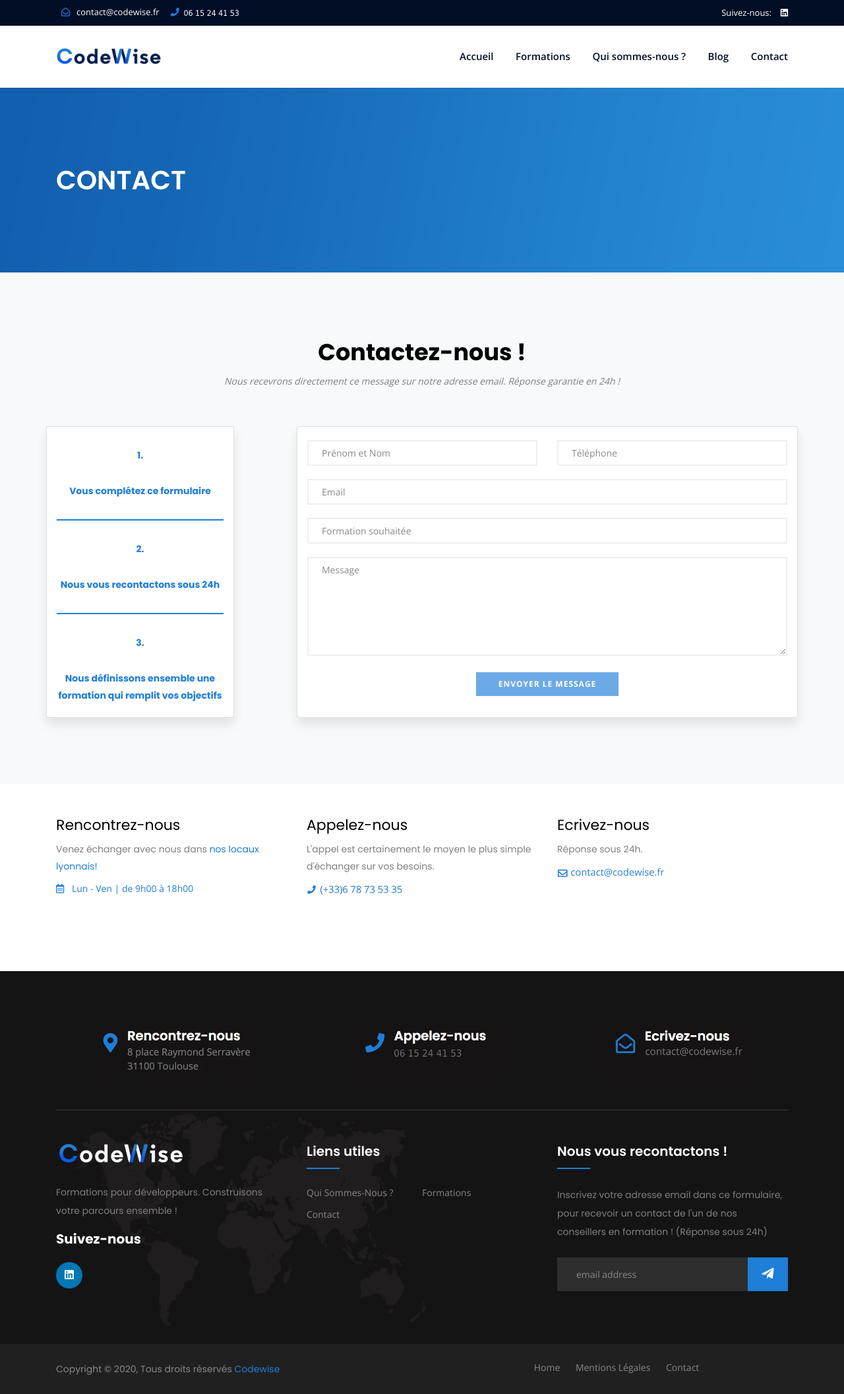
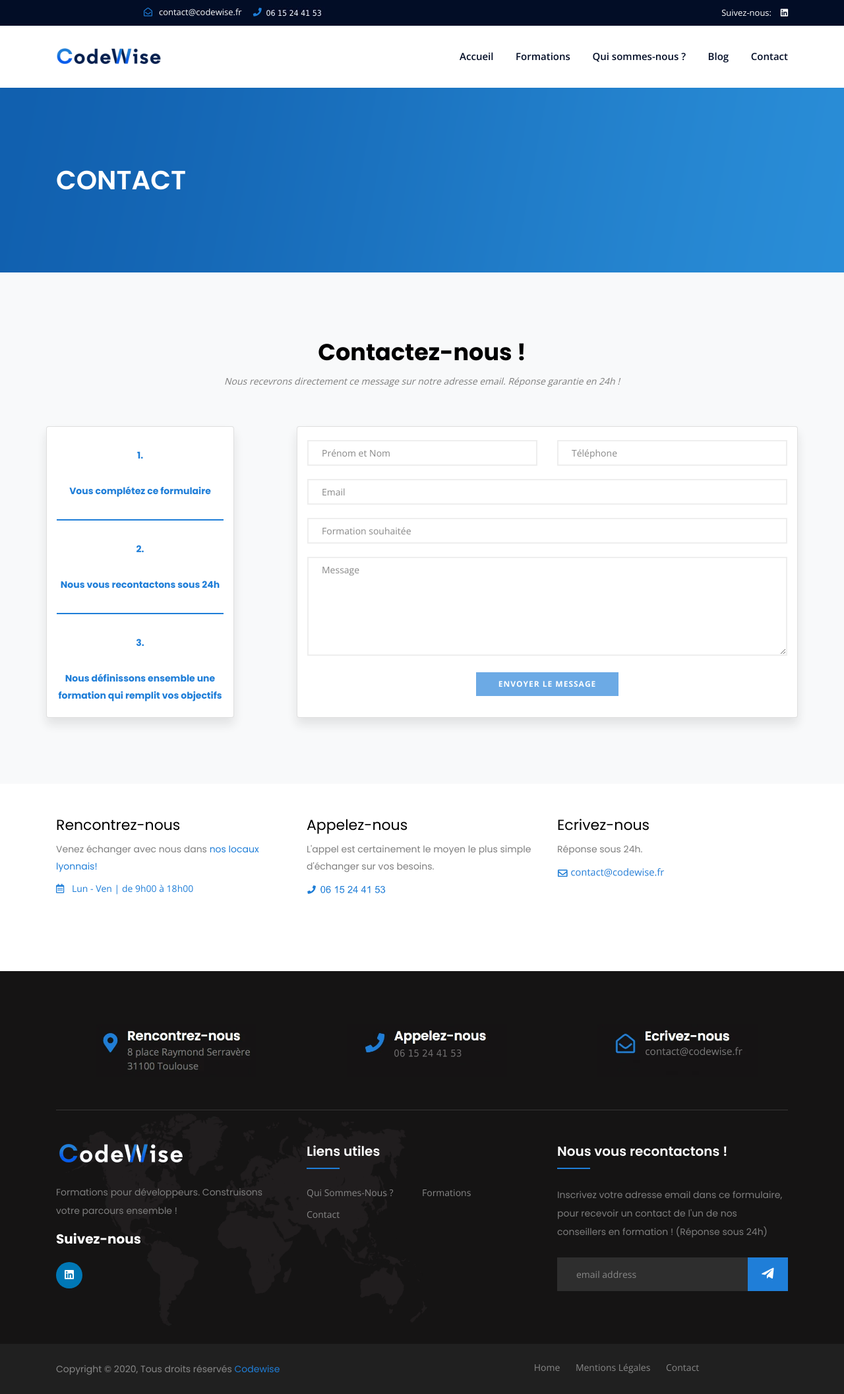
Before and after one commit to hubergerard/hubergerard.github.io, a Jekyll site: the page built from pages/contact.html, in a window 1280 px wide. Shown: the whole page at 66% size. Built offline with Jekyll 4.4.1, drawn with Linux system fonts in a browser that asks for light colours.

Commit message:
Modify tel page contact, header top center in responsive

```diff
--- a/_includes/header_top.html
+++ b/_includes/header_top.html
@@ -1,7 +1,7 @@
 <div class="header-top blue-bg">
     <div class="container">
         <div class="row align-items-center">
-            <div class="col-xl-6 col-lg-6 col-md-8 text-center text-md-left">
+            <div class="col-xl-6 col-lg-6 col-md-8 text-center text-md-left d-flex justify-content-center">
                 <div class="header-top-cta d-flex flex-row">
                     <span class="ml-2"><i class="far fa-envelope-open"></i><a id="email-clickable" href="mailto:contact@codewise.fr">contact@codewise.fr</a></span>
                     <span><i id="icon-tel" class="fas fa-phone"></i> <img src="/assets/img/bandeaux/haut-tel.jpg" alt="numero telephone codewise"></span>
--- a/pages/contact.html
+++ b/pages/contact.html
@@ -26,7 +26,7 @@
                 <div class="contact-person">
                     <h4>Appelez-nous</h4>
                     <p>L'appel est certainement le moyen le plus simple d'échanger sur vos besoins.</p>
-                    <span><img src="/assets/img/bandeaux/contact-tel.jpg" alt="contact telephone codewise"
+                    <span><img src="/assets/img/bandeaux/contact_tel.png" alt="contact telephone codewise"
                             class="mh-26-px"></span>
                 </div>
             </div>
```
Also changed, not shown: assets/img/bandeaux/contact_tel.png (added).
